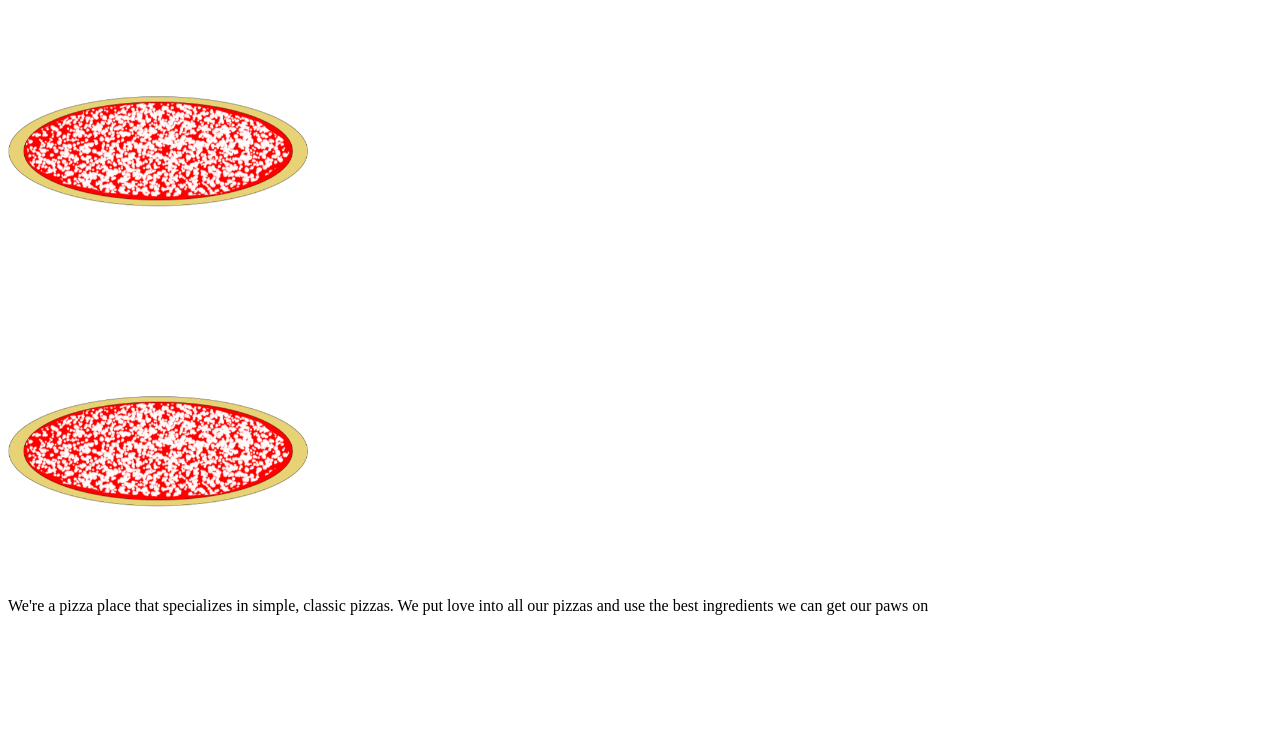
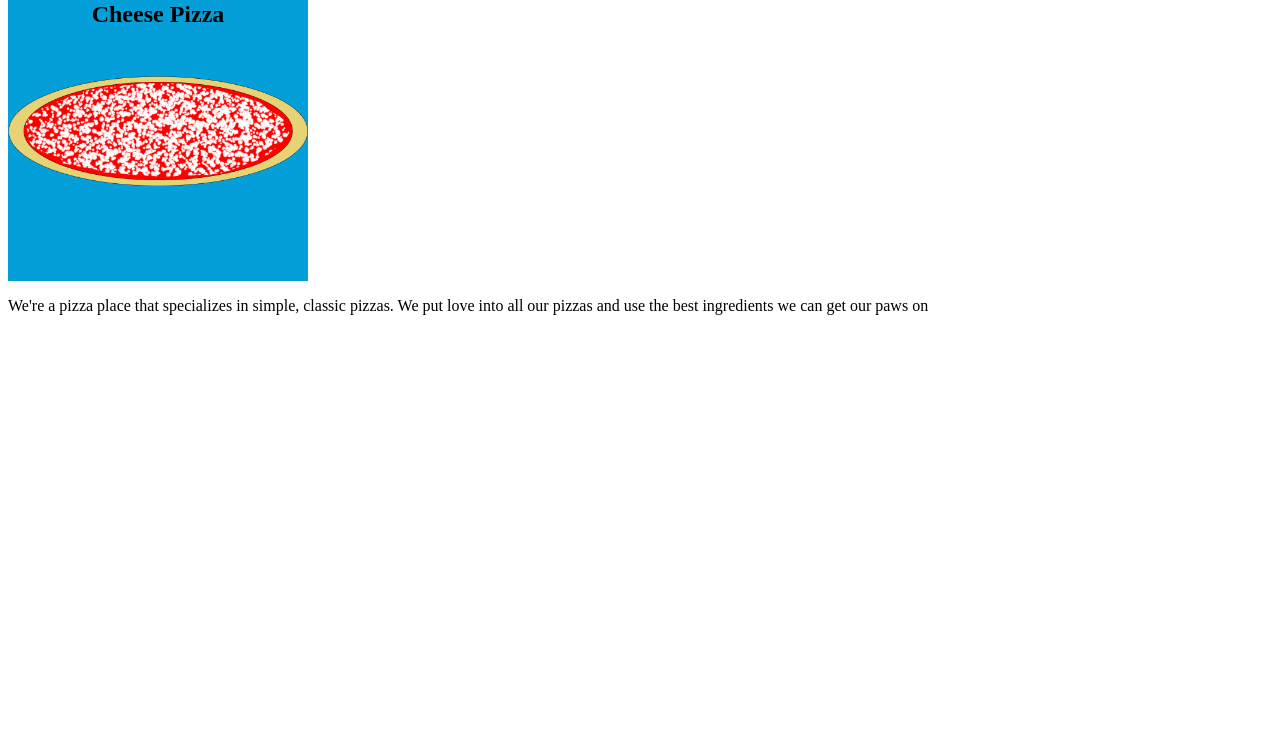
Before and after one commit to smashblu/pizza-site, a plain HTML site: page index.html in a window 1280 px wide. Shown: the part 63-800 px from the top of the page. Drawn offline with Linux system fonts and the light colour scheme.

Commit message:
Update site to correct flip box

```diff
--- a/index.html
+++ b/index.html
@@ -19,14 +19,14 @@
 <div class="flip-box">
     <div class="flip-box-inner">
         <div class="flip-box-front">
-            <h2><img src="images/cheese_pizza.png" alt="Cheese pizza"></img></h2>
+            <h2>Cheese Pizza</h2>
         </div>
         <div class="flip-box-back">
-            <h2>Test1</h2>
+            <h2>Description of cheese pizza</h2>
         </div>
     </div>
 </div>
-<div class="flip-box">
+<!-- <div class="flip-box">
     <div class="flip-box-inner">
         <div class="flip-box-front">
             <h2><img src="images/cheese_pizza.png" alt="Square picture of a whole cheese pizza, no background"></img></h2>
@@ -35,7 +35,7 @@
             <h2>Test2</h2>
         </div>
     </div>
-</div>
+</div> -->
 <div>
 	<p>We're a pizza place that specializes in simple, classic pizzas. We put love into all our pizzas and use the best ingredients we can get our paws on</p>
 </div>
--- a/resources/styles.css
+++ b/resources/styles.css
@@ -53,7 +53,7 @@
     perspective: 1000px;
 }
 
-.flip-box-inner, {
+.flip-box-inner {
     position: relative;
     width: 100%;
     height: 100%;
@@ -66,7 +66,7 @@
     transform: rotateY(180deg);
 }
 
-.flip-box-front, .flip-box-back, .flip-box-front img {
+.flip-box-front, .flip-box-back {
     position: absolute;
     width: 100%;
     height: 100%;
@@ -75,7 +75,10 @@
 }
 
 .flip-box-front {
-    background-color: ##049fd8;
+    background-image: url(../images/cheese_pizza.png);
+    background-color: #049fd8;
+    background-position: center;
+    background-size: cover;
     color: black;
 }
 
```
Also changed, not shown: 3 other files.
